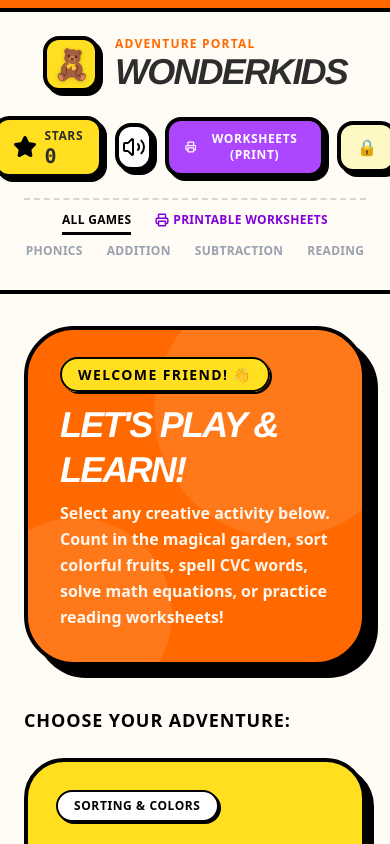
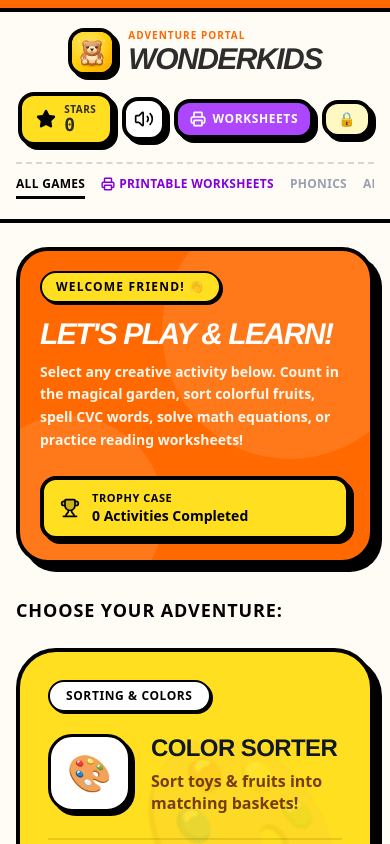
Before and after one commit to ealimon/wonderkids, a React (Vite) app: page / in a window 390 px wide. Shown: the top 844 px of the page. Built offline with nearby package versions, Linux system fonts and the light colour scheme.

Commit message:
feat: add app icon and update CI/CD deployment
Introduce a custom SVG application icon and update the UI header to display it. Added automated iOS icon generation to the deployment workflow to ensure proper branding across platforms.

```diff
--- a/index.html
+++ b/index.html
@@ -7,6 +7,8 @@
     <meta name="description" content="An interactive, educational playground for kids featuring color sorting, shape matching, pattern completion, a counting garden, phonics spelling, math addition, subtraction, and simple storybook reading exercises with sound synthesis, customizable print worksheets, and teacher answer keys." />
     <meta property="og:title" content="Wonderkids" />
     <meta property="og:description" content="An interactive, educational playground for kids featuring color sorting, shape matching, pattern completion, a counting garden, phonics spelling, math addition, subtraction, and simple storybook reading exercises with sound synthesis, customizable print worksheets, and teacher answer keys." />
+    <link rel="icon" type="image/svg+xml" href="/icon.svg" />
+    <link rel="apple-touch-icon" href="/icon.svg" />
   </head>
   <body>
     <div id="root"></div>
--- a/src/App.tsx
+++ b/src/App.tsx
@@ -282,36 +282,45 @@ export default function App() {
       <div className="h-3 w-full bg-orange-500 border-b-4 border-black print:hidden" />
 
       {/* Header Container */}
-      <header className="w-full max-w-6xl mx-auto px-6 py-6 flex flex-col gap-4 border-b-4 border-black print:hidden">
-        <div className="flex flex-col sm:flex-row items-center justify-between gap-6">
+      <header className="w-full max-w-6xl mx-auto px-4 sm:px-6 py-4 sm:py-6 flex flex-col gap-3 sm:gap-4 border-b-4 border-black print:hidden">
+        <div className="flex flex-col lg:flex-row items-center lg:justify-between gap-4 sm:gap-6">
           {/* Waving brand / Left logo */}
           <div
             onClick={goBack}
-            className="flex items-center gap-4 cursor-pointer group select-none"
+            className="flex items-center gap-3 sm:gap-4 cursor-pointer group select-none"
           >
-            <div className="bg-yellow-300 w-14 h-14 rounded-2xl flex items-center justify-center shadow-[4px_4px_0px_0px_rgba(0,0,0,1)] border-4 border-black transition-transform group-hover:scale-105 group-hover:rotate-3">
-              <span className="text-3xl filter drop-shadow-sm select-none">🧸</span>
+            <div className="bg-yellow-300 w-12 h-12 sm:w-14 sm:h-14 rounded-2xl flex items-center justify-center shadow-[4px_4px_0px_0px_rgba(0,0,0,1)] border-4 border-black transition-transform group-hover:scale-105 group-hover:rotate-3 shrink-0 overflow-hidden">
+              <img
+                src="/icon.svg"
+                alt="WonderKids Icon"
+                className="w-full h-full object-cover"
+                referrerPolicy="no-referrer"
+                onError={(e) => {
+                  // Fallback to emoji if svg fails to load
+                  (e.target as HTMLElement).style.display = 'none';
+                }}
+              />
             </div>
             <div className="flex flex-col">
-              <span className="text-xs uppercase tracking-widest font-black text-orange-500 leading-none mb-1">ADVENTURE PORTAL</span>
-              <h1 className="text-4xl font-black tracking-tighter leading-none italic uppercase" style={{ fontFamily: "'Helvetica Neue', Arial, sans-serif" }}>
+              <span className="text-[10px] sm:text-xs uppercase tracking-widest font-black text-orange-500 leading-none mb-1">ADVENTURE PORTAL</span>
+              <h1 className="text-3xl sm:text-4xl font-black tracking-tighter leading-none italic uppercase" style={{ fontFamily: "'Helvetica Neue', Arial, sans-serif" }}>
                 WONDERKIDS
               </h1>
             </div>
           </div>
 
           {/* Scoring & Utility controls */}
-          <div className="flex items-center gap-3">
+          <div className="flex flex-wrap items-center justify-center lg:justify-end gap-2 sm:gap-3 max-w-full">
             {/* Stars Collected Indicator */}
             <div
-              className={`flex items-center gap-2 bg-yellow-300 border-4 border-black px-4 py-2 rounded-2xl shadow-[4px_4px_0px_0px_rgba(0,0,0,1)] transition-all relative ${
+              className={`flex items-center gap-2 bg-yellow-300 border-4 border-black px-3.5 sm:px-4 py-2 rounded-2xl shadow-[4px_4px_0px_0px_rgba(0,0,0,1)] transition-all relative ${
                 showStarCelebration ? 'scale-110 ring-4 ring-black ring-offset-2' : ''
               }`}
             >
-              <Star className={`w-6 h-6 fill-black text-black ${showStarCelebration ? 'animate-spin' : 'animate-bounce-slow'}`} />
+              <Star className={`w-5 h-5 sm:w-6 sm:h-6 fill-black text-black ${showStarCelebration ? 'animate-spin' : 'animate-bounce-slow'}`} />
               <div className="flex flex-col leading-none">
-                <span className="text-xs font-black uppercase tracking-wider">STARS</span>
-                <span className="text-xl font-black font-mono leading-none mt-0.5">
+                <span className="text-[10px] sm:text-xs font-black uppercase tracking-wider">STARS</span>
+                <span className="text-lg sm:text-xl font-black font-mono leading-none mt-0.5">
                   {scoreState.stars}
                 </span>
               </div>
@@ -334,7 +343,7 @@ export default function App() {
             {/* Sound Toggle Button */}
             <button
               onClick={toggleMute}
-              className={`w-12 h-12 rounded-2xl flex items-center justify-center shadow-[4px_4px_0px_0px_rgba(0,0,0,1)] cursor-pointer transition-all border-4 border-black ${
+              className={`w-11 h-11 sm:w-12 sm:h-12 rounded-2xl flex items-center justify-center shadow-[4px_4px_0px_0px_rgba(0,0,0,1)] cursor-pointer transition-all border-4 border-black shrink-0 ${
                 muted
                   ? 'bg-rose-400 text-white hover:bg-rose-500'
                   : 'bg-white text-black hover:bg-gray-100'
@@ -342,7 +351,7 @@ export default function App() {
               title={muted ? 'Unmute Sounds' : 'Mute Sounds'}
               id="mute-toggle-btn"
             >
-              {muted ? <VolumeX className="w-6 h-6" /> : <Volume2 className="w-6 h-6" />}
+              {muted ? <VolumeX className="w-5 h-5 sm:w-6 sm:h-6" /> : <Volume2 className="w-5 h-5 sm:w-6 sm:h-6" />}
             </button>
 
             {/* Worksheets & Print Hub Button (Prominent Purple) */}
@@ -351,12 +360,13 @@ export default function App() {
                 audioManager.playPop();
                 setShowWorksheetHub(true);
               }}
-              className="flex items-center gap-2 bg-purple-500 hover:bg-purple-600 text-white border-4 border-black px-4 py-2.5 rounded-2xl shadow-[4px_4px_0px_0px_rgba(0,0,0,1)] hover:translate-x-[-2px] hover:translate-y-[-2px] hover:shadow-[6px_6px_0px_0px_rgba(0,0,0,1)] active:translate-x-[2px] active:translate-y-[2px] transition-all cursor-pointer font-black text-xs sm:text-sm uppercase tracking-wider"
+              className="flex items-center gap-1.5 sm:gap-2 bg-purple-500 hover:bg-purple-600 text-white border-4 border-black px-3 sm:px-4 py-2 sm:py-2.5 rounded-2xl shadow-[4px_4px_0px_0px_rgba(0,0,0,1)] hover:translate-x-[-2px] hover:translate-y-[-2px] hover:shadow-[6px_6px_0px_0px_rgba(0,0,0,1)] active:translate-x-[2px] active:translate-y-[2px] transition-all cursor-pointer font-black text-xs sm:text-sm uppercase tracking-wider"
               title="Open Printable Worksheets & Teacher Answer Keys"
               id="worksheets-hub-btn"
             >
-              <Printer className="w-4 h-4 sm:w-5 sm:h-5 stroke-[2.5]" />
-              <span>WORKSHEETS (PRINT)</span>
+              <Printer className="w-4 h-4 sm:w-5 sm:h-5 stroke-[2.5] shrink-0" />
+              <span>WORKSHEETS</span>
+              <span className="hidden md:inline"> (PRINT)</span>
             </button>
 
             {/* Certificate & Trophies Button */}
@@ -365,7 +375,7 @@ export default function App() {
                 audioManager.playPop();
                 setShowCertificateModal(true);
               }}
-              className={`flex items-center gap-2 border-4 border-black px-4 py-2.5 rounded-2xl shadow-[4px_4px_0px_0px_rgba(0,0,0,1)] transition-all cursor-pointer font-black text-xs sm:text-sm uppercase tracking-wider ${
+              className={`flex items-center gap-1.5 sm:gap-2 border-4 border-black px-3 sm:px-4 py-2 sm:py-2.5 rounded-2xl shadow-[4px_4px_0px_0px_rgba(0,0,0,1)] transition-all cursor-pointer font-black text-xs sm:text-sm uppercase tracking-wider ${
                 Object.keys(scoreState.completedGames).length > 0
                   ? 'bg-emerald-400 hover:bg-emerald-500 text-black'
                   : 'bg-yellow-100 hover:bg-yellow-200 text-gray-800'
@@ -378,35 +388,36 @@ export default function App() {
               id="certificate-btn"
             >
               {Object.keys(scoreState.completedGames).length > 0 ? (
-                <Trophy className="w-5 h-5 text-black fill-yellow-300" />
+                <Trophy className="w-4 h-4 sm:w-5 sm:h-5 text-black fill-yellow-300 shrink-0" />
               ) : (
-                <span className="text-base">🔒</span>
+                <span className="text-sm sm:text-base leading-none">🔒</span>
               )}
-              <span className="hidden sm:inline">
-                {Object.keys(scoreState.completedGames).length > 0
-                  ? 'CERTIFICATE'
-                  : 'CERTIFICATE (LOCKED)'}
+              <span className="hidden xs:inline">
+                {Object.keys(scoreState.completedGames).length > 0 ? 'CERTIFICATE' : 'CERTIFICATE'}
+              </span>
+              <span className="hidden md:inline">
+                {Object.keys(scoreState.completedGames).length === 0 ? ' (LOCKED)' : ''}
               </span>
             </button>
           </div>
         </div>
 
-        {/* Navigation Quick Links (Visible on all screens, wrap-friendly) */}
-        <div className="flex flex-wrap items-center justify-center sm:justify-start gap-x-6 gap-y-2 font-black text-xs sm:text-sm tracking-wide border-t-2 border-dashed border-black/15 pt-3 mt-1">
-          <button onClick={goBack} className={`pb-1 border-b-3 transition-colors cursor-pointer ${!activeGame ? 'border-black text-black' : 'border-transparent text-gray-400 hover:text-black'}`}>ALL GAMES</button>
-          <button onClick={() => { audioManager.playPop(); setShowWorksheetHub(true); }} className="pb-1 border-b-3 border-transparent text-purple-700 hover:text-purple-950 flex items-center gap-1 cursor-pointer font-black">
+        {/* Navigation Quick Links (Visible on all screens, swipeable with hidden scrollbars) */}
+        <div className="flex items-center gap-x-4 sm:gap-x-6 gap-y-2 overflow-x-auto no-scrollbar py-1 scroll-smooth max-w-full font-black text-xs sm:text-sm tracking-wide border-t-2 border-dashed border-black/15 pt-3 mt-1 justify-start md:justify-center">
+          <button onClick={goBack} className={`pb-1 border-b-3 transition-colors cursor-pointer whitespace-nowrap shrink-0 ${!activeGame ? 'border-black text-black' : 'border-transparent text-gray-400 hover:text-black'}`}>ALL GAMES</button>
+          <button onClick={() => { audioManager.playPop(); setShowWorksheetHub(true); }} className="pb-1 border-b-3 border-transparent text-purple-700 hover:text-purple-950 flex items-center gap-1 cursor-pointer font-black whitespace-nowrap shrink-0">
             <Printer className="w-3.5 h-3.5 stroke-[2.5]" />
             PRINTABLE WORKSHEETS
           </button>
-          <button onClick={() => selectGame('phonics')} className={`pb-1 border-b-3 transition-colors cursor-pointer ${activeGame === 'phonics' ? 'border-black text-black' : 'border-transparent text-gray-400 hover:text-black'}`}>PHONICS</button>
-          <button onClick={() => selectGame('math')} className={`pb-1 border-b-3 transition-colors cursor-pointer ${activeGame === 'math' ? 'border-black text-black' : 'border-transparent text-gray-400 hover:text-black'}`}>ADDITION</button>
-          <button onClick={() => selectGame('subtraction')} className={`pb-1 border-b-3 transition-colors cursor-pointer ${activeGame === 'subtraction' ? 'border-black text-black' : 'border-transparent text-gray-400 hover:text-black'}`}>SUBTRACTION</button>
-          <button onClick={() => selectGame('reading')} className={`pb-1 border-b-3 transition-colors cursor-pointer ${activeGame === 'reading' ? 'border-black text-black' : 'border-transparent text-gray-400 hover:text-black'}`}>READING</button>
+          <button onClick={() => selectGame('phonics')} className={`pb-1 border-b-3 transition-colors cursor-pointer whitespace-nowrap shrink-0 ${activeGame === 'phonics' ? 'border-black text-black' : 'border-transparent text-gray-400 hover:text-black'}`}>PHONICS</button>
+          <button onClick={() => selectGame('math')} className={`pb-1 border-b-3 transition-colors cursor-pointer whitespace-nowrap shrink-0 ${activeGame === 'math' ? 'border-black text-black' : 'border-transparent text-gray-400 hover:text-black'}`}>ADDITION</button>
+          <button onClick={() => selectGame('subtraction')} className={`pb-1 border-b-3 transition-colors cursor-pointer whitespace-nowrap shrink-0 ${activeGame === 'subtraction' ? 'border-black text-black' : 'border-transparent text-gray-400 hover:text-black'}`}>SUBTRACTION</button>
+          <button onClick={() => selectGame('reading')} className={`pb-1 border-b-3 transition-colors cursor-pointer whitespace-nowrap shrink-0 ${activeGame === 'reading' ? 'border-black text-black' : 'border-transparent text-gray-400 hover:text-black'}`}>READING</button>
         </div>
       </header>
 
       {/* Main Body */}
-      <main className="flex-grow w-full max-w-5xl mx-auto px-6 py-8 relative print:p-0 print:max-w-none print:w-full print:m-0">
+      <main className="flex-grow w-full max-w-5xl mx-auto px-4 sm:px-6 py-6 sm:py-8 relative print:p-0 print:max-w-none print:w-full print:m-0">
         <AnimatePresence mode="wait">
           {activeGame === null ? (
             // DASHBOARD MENU
@@ -416,21 +427,22 @@ export default function App() {
               animate={{ opacity: 1, y: 0 }}
               exit={{ opacity: 0, y: -15 }}
               transition={{ duration: 0.3 }}
-              className="flex flex-col gap-10"
+              className="flex flex-col gap-8 sm:gap-10"
             >
               {/* Playful greeting card */}
-              <div className="bg-orange-500 rounded-[50px] border-4 border-black p-8 relative overflow-hidden shadow-[12px_12px_0px_0px_rgba(0,0,0,1)] text-white">
+              <div className="bg-orange-500 rounded-[32px] sm:rounded-[50px] border-4 border-black p-5 sm:p-8 relative overflow-hidden shadow-[8px_8px_0px_0px_rgba(0,0,0,1)] sm:shadow-[12px_12px_0px_0px_rgba(0,0,0,1)] text-white">
                 <div className="absolute top-0 right-0 transform translate-x-12 -translate-y-12 w-64 h-64 bg-white/10 rounded-full pointer-events-none" />
                 <div className="absolute bottom-0 left-0 transform -translate-x-12 translate-y-12 w-48 h-48 bg-white/10 rounded-full pointer-events-none" />
 
-                <div className="max-w-xl relative z-10">
-                  <span className="bg-yellow-300 text-black border-2 border-black font-black text-sm px-4 py-1.5 rounded-full uppercase tracking-widest font-sans shadow-[2px_2px_0px_0px_rgba(0,0,0,1)]">
+                <div className="flex flex-col lg:flex-row items-start lg:items-center justify-between gap-6 relative z-10">
+                  <div className="max-w-xl">
+                    <span className="bg-yellow-300 text-black border-2 border-black font-black text-xs sm:text-sm px-3.5 sm:px-4 py-1.5 rounded-full uppercase tracking-widest font-sans shadow-[2px_2px_0px_0px_rgba(0,0,0,1)] inline-block">
                       Welcome Friend! 👋
                     </span>
-                  <h2 className="text-4xl sm:text-5xl font-black tracking-tighter mt-4 leading-tight italic uppercase" style={{ fontFamily: "'Helvetica Neue', Arial, sans-serif" }}>
+                    <h2 className="text-3xl sm:text-4xl lg:text-5xl font-black tracking-tighter mt-3 sm:mt-4 leading-tight italic uppercase" style={{ fontFamily: "'Helvetica Neue', Arial, sans-serif" }}>
                       Let's Play & Learn!
                     </h2>
-                  <p className="text-base sm:text-lg font-extrabold mt-2 text-orange-50 leading-relaxed font-sans max-w-lg">
+                    <p className="text-sm sm:text-base lg:text-lg font-extrabold mt-2 text-orange-50 leading-relaxed font-sans">
                       Select any creative activity below. Count in the magical garden, sort colorful fruits, spell CVC words, solve math equations, or practice reading worksheets!
                     </p>
                   </div>
@@ -441,12 +453,12 @@ export default function App() {
                       audioManager.playPop();
                       setShowCertificateModal(true);
                     }}
-                  className="absolute right-8 bottom-8 hidden sm:flex items-center gap-2.5 bg-yellow-300 text-black border-4 border-black px-5 py-3 rounded-2xl shadow-[4px_4px_0px_0px_rgba(0,0,0,1)] hover:scale-105 transition-transform cursor-pointer"
+                    className="flex items-center gap-3 bg-yellow-300 text-black border-4 border-black px-4 sm:px-5 py-2.5 sm:py-3 rounded-2xl shadow-[4px_4px_0px_0px_rgba(0,0,0,1)] hover:scale-105 active:scale-95 transition-transform cursor-pointer shrink-0 self-stretch sm:self-start lg:self-center"
                   >
-                  <Trophy className="w-6 h-6 text-black fill-black/20" />
+                    <Trophy className="w-5 h-5 sm:w-6 sm:h-6 text-black fill-black/20 shrink-0" />
                     <div className="flex flex-col text-left">
-                    <span className="text-xs font-black uppercase tracking-wider">Trophy Case</span>
-                    <span className="text-base font-black font-sans">
+                      <span className="text-[11px] sm:text-xs font-black uppercase tracking-wider">Trophy Case</span>
+                      <span className="text-sm sm:text-base font-black font-sans">
                         {Object.keys(scoreState.completedGames).length === 0
                           ? '0 Activities Completed'
                           : `${Object.keys(scoreState.completedGames).length} ${
@@ -458,6 +470,7 @@ export default function App() {
                     </div>
                   </button>
                 </div>
+              </div>
 
               {/* Game Cards Grid */}
               <div className="flex flex-col gap-6">
@@ -465,7 +478,7 @@ export default function App() {
                   CHOOSE YOUR ADVENTURE:
                 </h3>
 
-                <div className="grid grid-cols-1 md:grid-cols-2 gap-8">
+                <div className="grid grid-cols-1 md:grid-cols-2 gap-6 sm:gap-8">
                   {gamesList.map((g, idx) => {
                     const completedTimes = scoreState.completedGames[g.id] || 0;
                     const isCompleted = completedTimes > 0;
--- a/src/index.css
+++ b/src/index.css
@@ -1,4 +1,13 @@
 @import "tailwindcss";
+
+/* Utility to hide scrollbars on swipeable navigation bars */
+.no-scrollbar::-webkit-scrollbar {
+  display: none;
+}
+.no-scrollbar {
+  -ms-overflow-style: none;
+  scrollbar-width: none;
+}
 
 @media print {
   /* Reset document and viewport for clean multi-page flow in Apple WebKit and Desktop */
```
Also changed, not shown: assets/icon.svg (added), public/icon.svg (added). Lines whose indentation alone changed are shown as unchanged.
